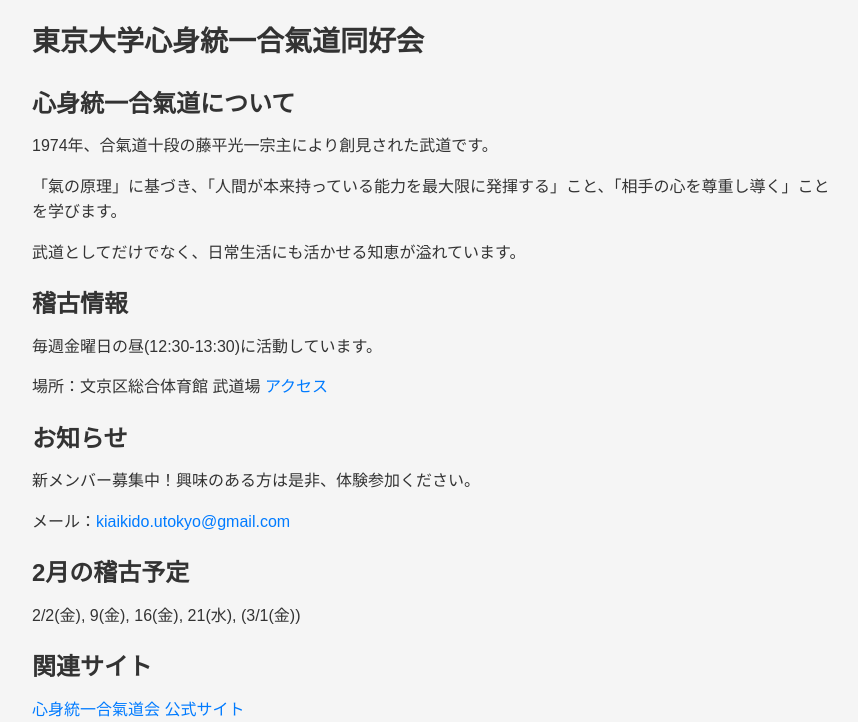
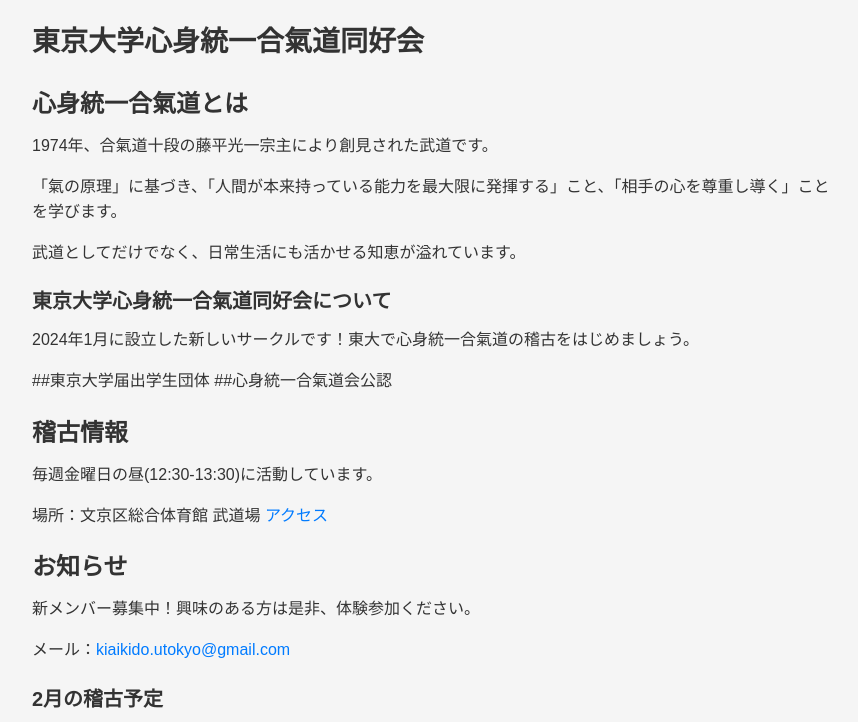
Before and after one commit to UTokyoKiAikido/HP, a plain HTML site: page index.html in a window 1280 px wide. Shown: the top 722 px of the page, without its empty margins (208-1066 px from the left). Drawn offline with Linux system fonts and the light colour scheme.

Commit message:
Update index.html

```diff
--- a/index.html
+++ b/index.html
@@ -33,6 +33,10 @@
 
         h2 {
             font-size: 24px;
+            margin-bottom: 10px;
+        }
+        h3 {
+            font-size: 20px;
             margin-bottom: 10px;
         }
 
@@ -72,11 +76,18 @@
     </header>
 
     <section>
-        <h2>心身統一合氣道について</h2>
+        <h2>心身統一合氣道とは</h2>
         <p>1974年、合氣道十段の藤平光一宗主により創見された武道です。</p>
         <p>「氣の原理」に基づき、「人間が本来持っている能力を最大限に発揮する」こと、「相手の心を尊重し導く」ことを学びます。</p>
         <p>武道としてだけでなく、日常生活にも活かせる知恵が溢れています。</p>
     </section>
+
+    <section>
+        <h3>東京大学心身統一合氣道同好会について</h2>
+        <p>2024年1月に設立した新しいサークルです！東大で心身統一合氣道の稽古をはじめましょう。</p>
+        <p> ##東京大学届出学生団体 ##心身統一合氣道会公認</p>
+    </section>
+
 
     <section>
         <h2>稽古情報</h2>
@@ -91,7 +102,7 @@
     </section>
 
     <section>
-        <h2>2月の稽古予定</h2>
+        <h3>2月の稽古予定</h3>
         <p>2/2(金), 9(金), 16(金), 21(水), (3/1(金))</p>
     </section>
 
```
